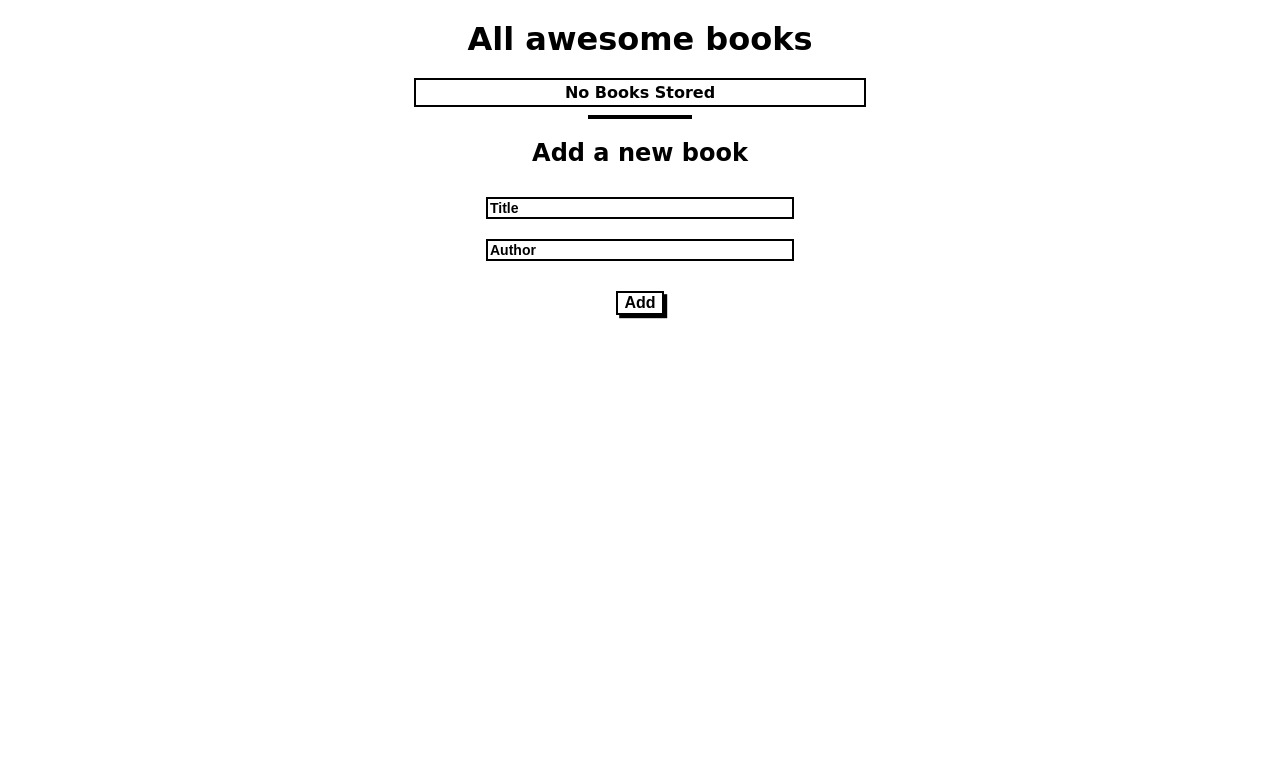
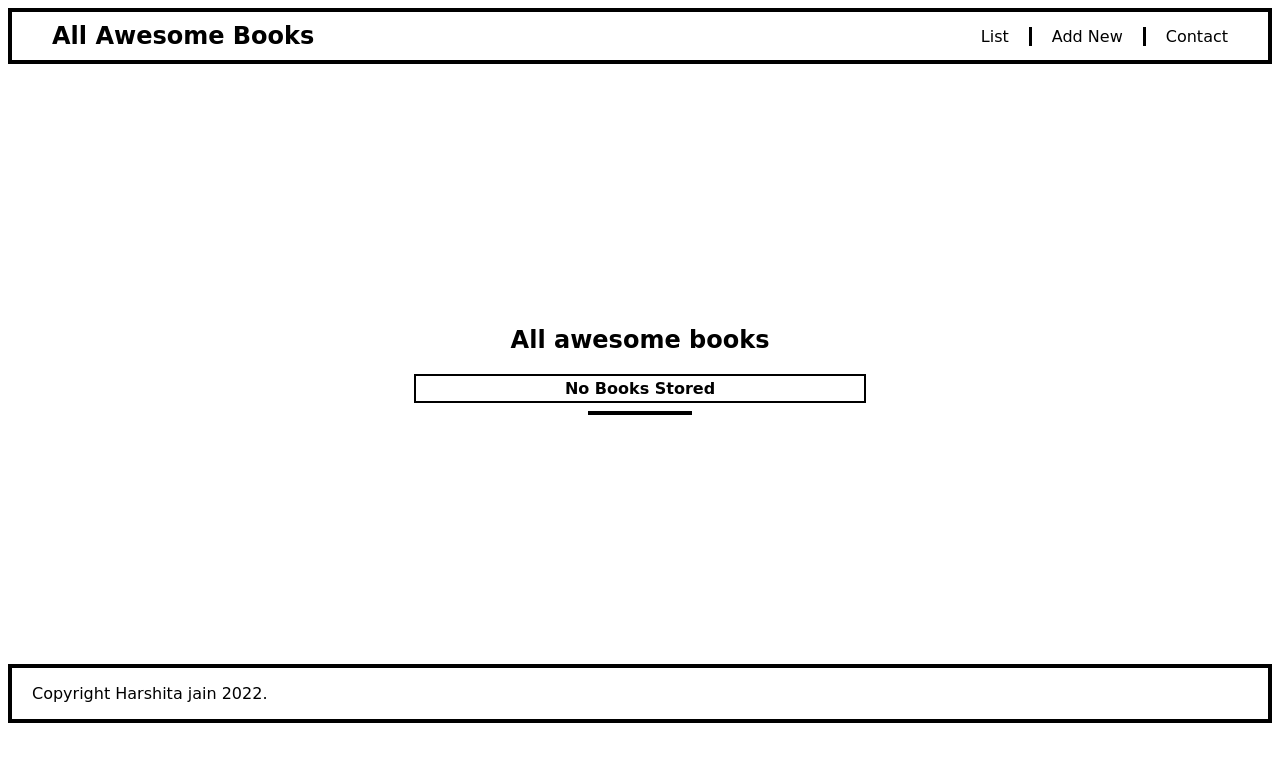
Before and after one commit to harshitajain06/AwesomeBooks, a website: page index.html in a window 1280 px wide. Drawn offline with Linux system fonts and the light colour scheme.

Commit message:
updated index and CSS

```diff
--- a/index.html
+++ b/index.html
@@ -8,6 +8,21 @@
 </head>
 
 <body>
+    <header>
+        <nav class="nav">
+            <h1>All Awesome Books</h1>
+            <ul>
+                <li class="menuList">List</li>
+                <span style="display: inline-block; width:3px; background-color:rgb(0, 0, 0); color: black;"></span>
+                <li class="menuAdd">Add New</li>
+                <span style="display: inline-block; width:3px; background-color:rgb(0, 0, 0); color: black;"></span>
+                <li class="menuContact">Contact</li>
+            </ul>
+        </nav>
+    </header>
+
+    <!-- Books List -->
+    <Section class="sectionList">
         <center>
             <h1 style="margin-top: 20px; margin-bottom: 20px; ">
                 All awesome books
@@ -18,26 +33,41 @@
              </div>
          </div>
         <hr>
+
+        </center>
+    </Section>
+
+    <!-- Add NEW Book -->
+
+    <section class="newBook">
         <h2 style="margin-top: 20px; margin-bottom: 20px; ">
             Add a new book
          </h2>
-
             <div>
              <form class="form">
                 <input type="text" placeholder="Title" id="title" required>
-            <br>
-
                 <input type="text" placeholder="Author" id="author" required>
-            <br>
-
-            <button id="submit_button">
-                Add
-            </button>
+                <button id="submit_button"> Add </button>
             </form>
             </div>
+    </section>
 
+    <!-- Contact -->
 
-    </center>
+    <Section class="contact">
+            <h1>Contact Information</h1>
+            <ul>
+                <li>Our Email :- mail@mail.com</li>
+                <li>Our Phone Number :- +91987654321</li>
+                <li>Our Address :- 13th wall street, wyoming CA, USA</li>
+            </ul>
+    </Section>
+
+    <!-- Footer -->
+
+    <footer class="footer">
+        <p>Copyright Harshita jain 2022.</p>
+    </footer>
 
     <script src="main.js"></script>
 </body>
--- a/main.js
+++ b/main.js
@@ -36,7 +36,8 @@ class TitleAuthor {
       book.innerHTML = `
   <div>No Books Stored</div>
   `;
-    } else {
+    }
+    else {
       for (let i = 0; i < storedTitleAuthor.length; i += 1) {
         const temp = i;
         book.innerHTML += `
--- a/style.css
+++ b/style.css
@@ -93,3 +93,78 @@ hr {
 #author::placeholder {
   color: black;
 }
+
+.nav {
+  border: 4px solid black;
+  display: flex;
+  justify-content: space-between;
+  align-items: center;
+  padding: 10px 40px;
+  margin: 0;
+}
+
+.nav h1 {
+  margin: 0;
+  padding: 0;
+}
+
+.nav ul {
+  display: flex;
+  flex-direction: row;
+  list-style: none;
+  text-decoration: none;
+  gap: 20px;
+  margin: 0;
+  padding: 0;
+  position: relative;
+}
+
+.nav li {
+  margin: 0;
+  padding: 0;
+}
+
+section {
+  height: 75vh;
+  display: flex;
+  flex-direction: column;
+  justify-content: center;
+}
+
+.newBook {
+  display: none;
+  flex-direction: column;
+  justify-content: center;
+  align-items: center;
+}
+
+.form {
+  display: flex;
+  flex-direction: column;
+  justify-content: center;
+  align-items: center;
+}
+
+#submit_button {
+  align-self: flex-end;
+  margin-right: 12px;
+  margin-top: 0;
+}
+
+.contact {
+  display: none;
+  flex-direction: column;
+  justify-content: center;
+  align-items: center;
+}
+
+.contact ul {
+  display: flex;
+  flex-direction: column;
+}
+
+.footer {
+  border: 4px solid black;
+  padding: 0 20px;
+  margin: 0;
+}
```
Lines whose indentation alone changed are shown as unchanged.
